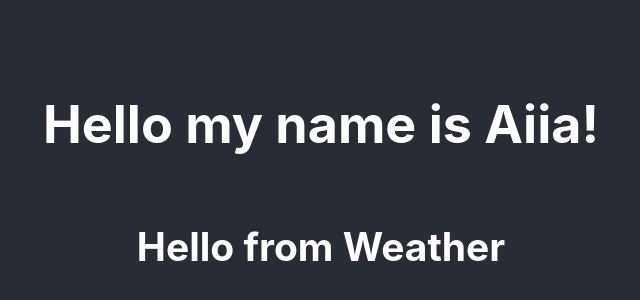
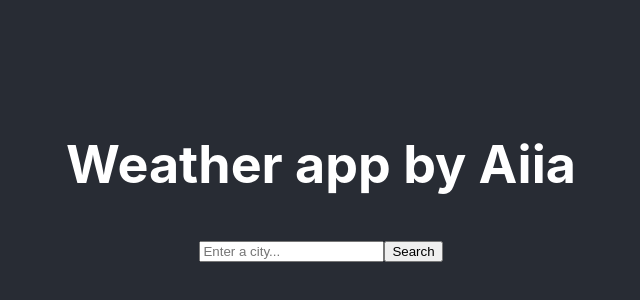
Before and after one commit to MelAiia/aiia-app-react, a React (Create React App) app: page / in a window 1280 px wide. Shown: the part 220-520 px from the top of the page, without its empty margins (319-959 px from the left). Built offline with nearby package versions, Linux system fonts and the light colour scheme; no server answers.

Commit message:
Added search engine

```diff
--- a/src/App.js
+++ b/src/App.js
@@ -5,7 +5,7 @@ function App() {
   return (
     <div className="App">
       <header className="App-header">
-        <h1>Hello my name is Aiia!</h1>
+        <h1>Weather app by Aiia</h1>
         <Weather />
       </header>
     </div>
--- a/src/Weather.js
+++ b/src/Weather.js
@@ -1,12 +1,60 @@
-import React from "react";
+import React, { useState } from "react";
 import axios from "axios";
 
-export default function Wether() {
-  function handleResponse(response) {
-    alert(`The weather in Kyiv is ${response.data.temperature.current}`);
+export default function Search() {
+  let [city, setCity] = useState("");
+  let [temperature, setTemperature] = useState(null);
+  let [description, setDescription] = useState(null);
+  let [humidity, setHumidity] = useState(null);
+  let [wind, setWind] = useState(null);
+  let [icon, setIcon] = useState(null);
+
+  function update(response) {
+    console.log(response);
+    setTemperature(response.data.temperature.current);
+    setDescription(response.data.condition.description);
+    setHumidity(response.data.temperature.humidity);
+    setWind(response.data.wind.speed);
+    setIcon(
+      `http://shecodes-assets.s3.amazonaws.com/api/weather/icons/${response.data.condition.icon}.png`
+    );
   }
-  let apiKey = "4aof9ee43493t03092f5abdcf7d5bf5d";
-  let apiUrl = `https://api.shecodes.io/weather/v1/current?query=Kyiv&key=${apiKey}`;
-  axios.get(apiUrl).then(handleResponse);
-  return <h2>Hello from Weather</h2>;
+  function handleSubmit(event) {
+    event.preventDefault();
+    let apiKey = "4aof9ee43493t03092f5abdcf7d5bf5d";
+    let apiUrl = `https://api.shecodes.io/weather/v1/current?query=${city}&key=${apiKey}&units=metric`;
+    axios.get(apiUrl).then(update);
+  }
+  function updateCity(event) {
+    setCity(event.target.value);
+  }
+
+  let form = (
+    <form onSubmit={handleSubmit}>
+      <input
+        type="search"
+        placeholder="Enter a city..."
+        onChange={updateCity}
+      />
+      <input type="submit" value="Search" />
+    </form>
+  );
+  if (temperature) {
+    return (
+      <div>
+        {form}
+        <ul>
+          <li> Temperature: {Math.round(temperature)} ºC</li>
+          <li> Description: {description} </li>
+          <li>
+            <img src={icon} alt={description} />
+          </li>
+          <li> Humidity: {humidity} %</li>
+          <li> Wind: {wind} km/h</li>
+        </ul>
+      </div>
+    );
+  } else {
+    return form;
+  }
 }
```
